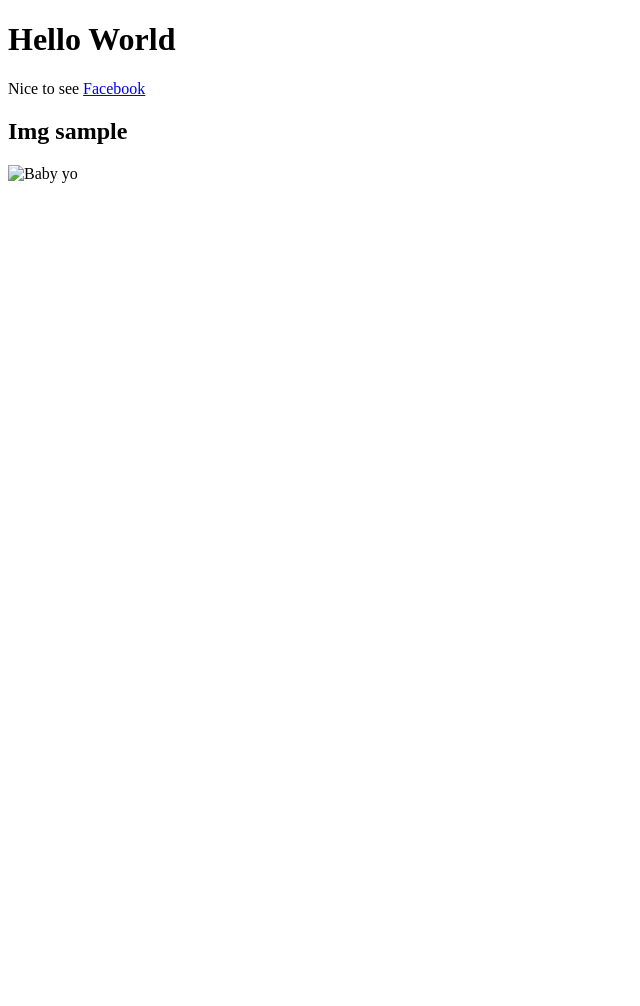
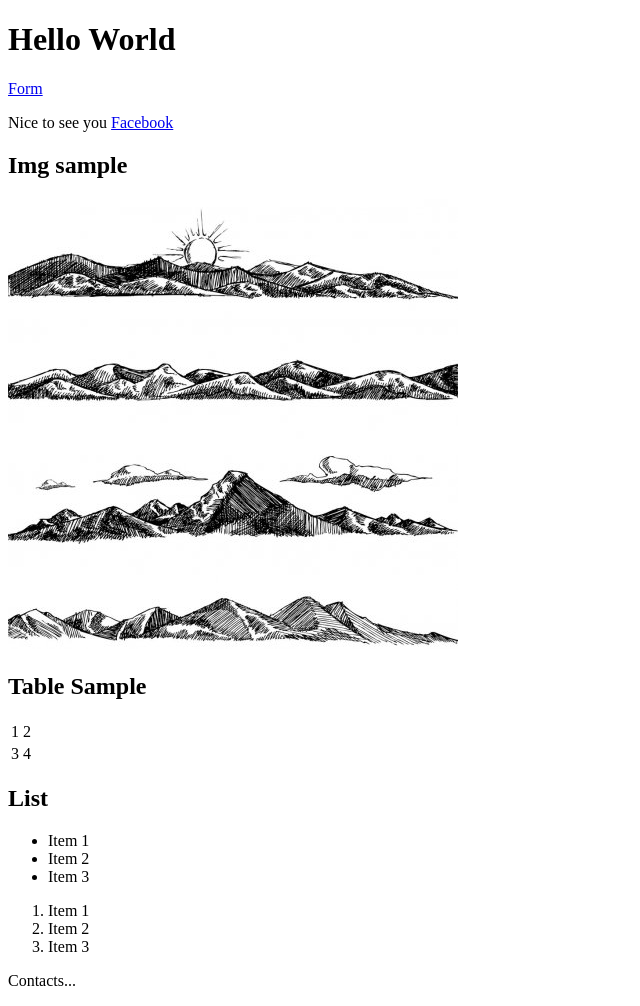
Before and after one commit to AndrijMiso/HTML, a plain HTML site: page index.html in a window 1280 px wide. Shown: the whole page, without its empty margins (0-640 px from the left). Before the commit the page ends 800 px from the top, so only its background shows below. Drawn offline with Linux system fonts and the light colour scheme.

Commit message:
revive code

```diff
--- a/index.html
+++ b/index.html
@@ -4,21 +4,51 @@
     <meta charset="UTF-8">
     <meta name="viewport" content="width=device-width, initial-scale=1.0">
     <meta http-equiv="X-UA-Compatible" content="ie=edge">
-    <title>Document</title>
+    <title>My HTML website</title>
+    <link rel="icon" href="img/alpu.jpg">
 </head>
 <body>
     <header>
         <h1>Hello World</h1>
-        <p>Nice to see <a href="https://www.facebook.com/groups/1068991656791818/">Facebook</a></p>
+        <nav>
+            <a href="form.html">Form</a>
+        </nav>
+        <p>Nice to see you <a href="https://www.facebook.com/">Facebook</a></p>
     </header>
     <main>
         <section>
             <h2>Img sample</h2>
-            <img src="img/baby.jpg" alt="Baby yo">
+            <img src="img/alpu.jpg" alt="alpu images">
+        </section>
+        <section>
+            <h2>Table Sample</h2>
+            <table>
+                <tr>
+                    <td>1</td>
+                    <td>2</td>
+                </tr>
+                                <tr>
+                    <td>3</td>
+                    <td>4</td>
+                </tr>
+            </table>
+        </section>
+        <section>
+            <h2>List</h2>
+            <ul>
+                <li>Item 1</li>
+                <li>Item 2</li>
+                <li>Item 3</li>
+            </ul>
+            <ol>
+                <li>Item 1</li>
+                <li>Item 2</li>
+                <li>Item 3</li>
+            </ol>
         </section>
     </main>
     <footer>
-
+        <p>Contacts...</p>
     </footer>
 </body>
 </html>
```
Also changed, not shown: form.html (+29 -2 lines), img/alpu.jpg (added), 1 other file.
